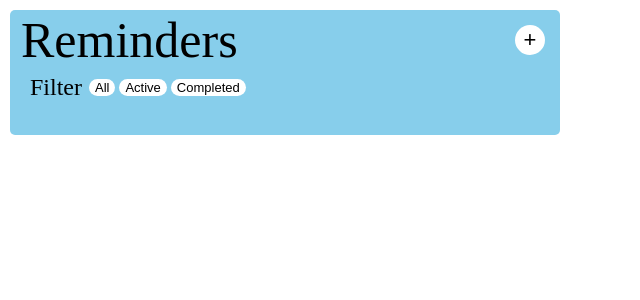
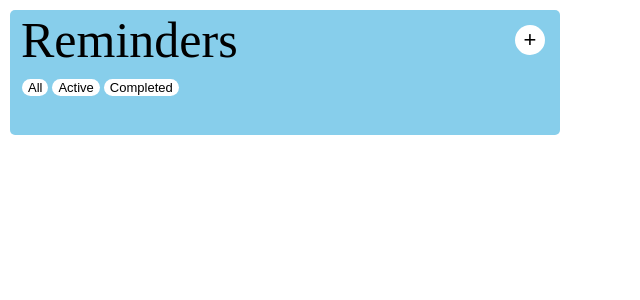
Before and after one commit to RapidProduction/RemindersSample-ReactJs, a React app: page / in a window 1280 px wide. Shown: the top 300 px of the page, without its empty margins (0-640 px from the left). Built offline with nearby package versions, Linux system fonts and the light colour scheme.

Commit message:
Rewise item scss to shrink height.

```diff
--- a/App.jsx
+++ b/App.jsx
@@ -173,7 +173,7 @@ class App extends React.Component {
                             </td>
                         </tr>
                         <tr>
-                            <ActionBar title="Filter" actions={filterOptions} onAction={this.handleFilter}/>
+                            <ActionBar actions={filterOptions} onAction={this.handleFilter}/>
                         </tr>
                     </div>
                     <div>
--- a/src/component/ActionBar.jsx
+++ b/src/component/ActionBar.jsx
@@ -16,8 +16,16 @@ class ActionBar extends React.Component {
         }
     }
 
+    getTitleText() {
+        if(this.props.title != undefined) {
+            return <p className="actionbar-component title">{this.props.title}</p>;
+        }
+    }
+
     render() {
         var actionButtons = [];
+        var titleText = this.getTitleText();
+
         for(var i=0; i<this.props.actions.length; i++) {
             let mode = this.props.actions[i].mode;
             let actionName = this.props.actions[i].name;
@@ -30,7 +38,7 @@ class ActionBar extends React.Component {
         return (
             <div className="actionbar-component layout">
                 <div className="actionbar-component container">
-                    <p className="actionbar-component title">{this.props.title}</p>
+                    {titleText}
                     {actionButtons}
                 </div>
             </div>
--- a/src/sass/component/actionBar.scss
+++ b/src/sass/component/actionBar.scss
@@ -5,9 +5,8 @@
 
     &.title {
         position: relative;
-        left: 0px;
+        left: -10px;
         top: -20px;
-        margin-right: 5px;
         font-size: 24px;
         float: left;
     }
--- a/src/sass/component/item.scss
+++ b/src/sass/component/item.scss
@@ -5,6 +5,7 @@
     -ms-user-select: none; /* IE10+ */
     user-select: none;
     cursor:pointer;
+    height: 50px;
 
     .container {
         margin: 0px;
--- a/src/sass/component/itemList.scss
+++ b/src/sass/component/itemList.scss
@@ -1,3 +1,4 @@
 .itemlist-component {
-    margin-top: 1px;
+    margin-top: 0px;
+    margin-left: -20px;
 }
```
